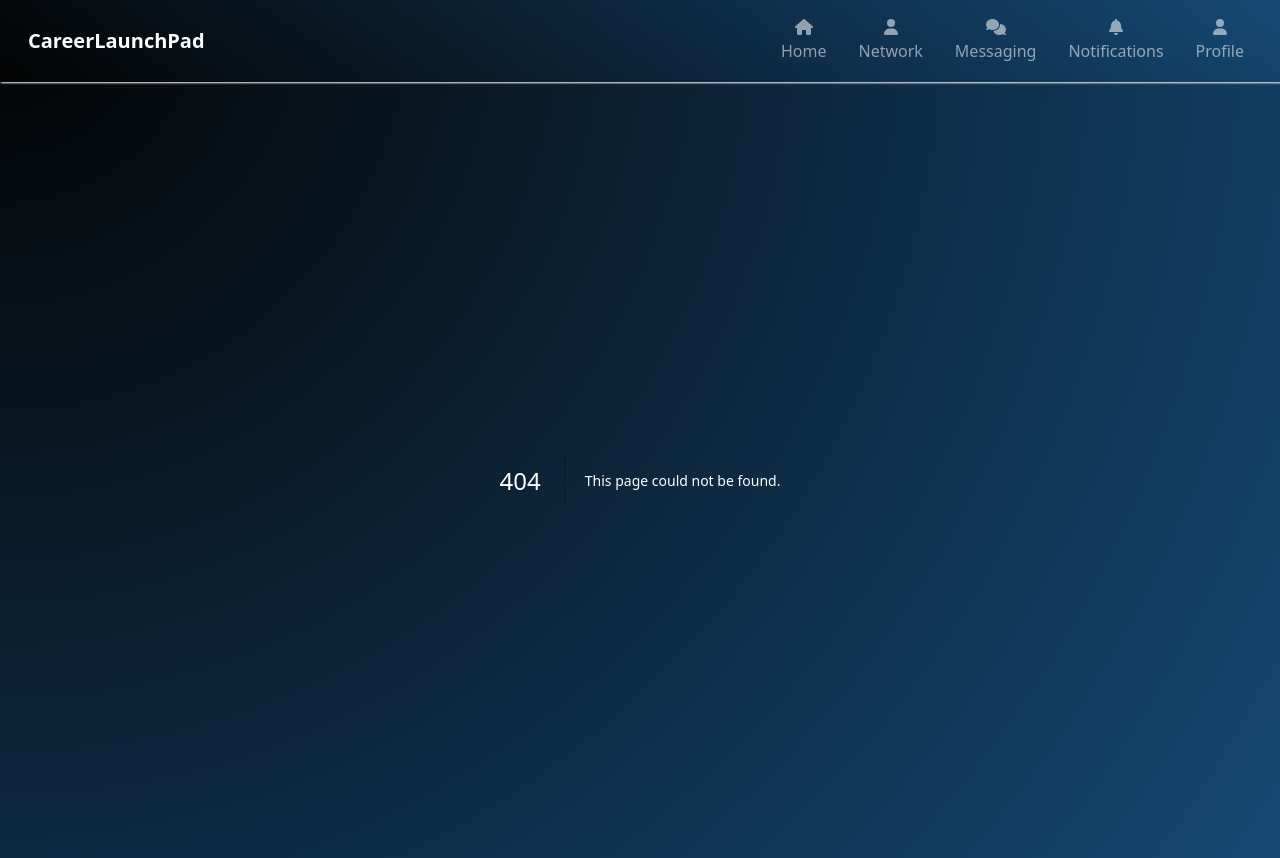
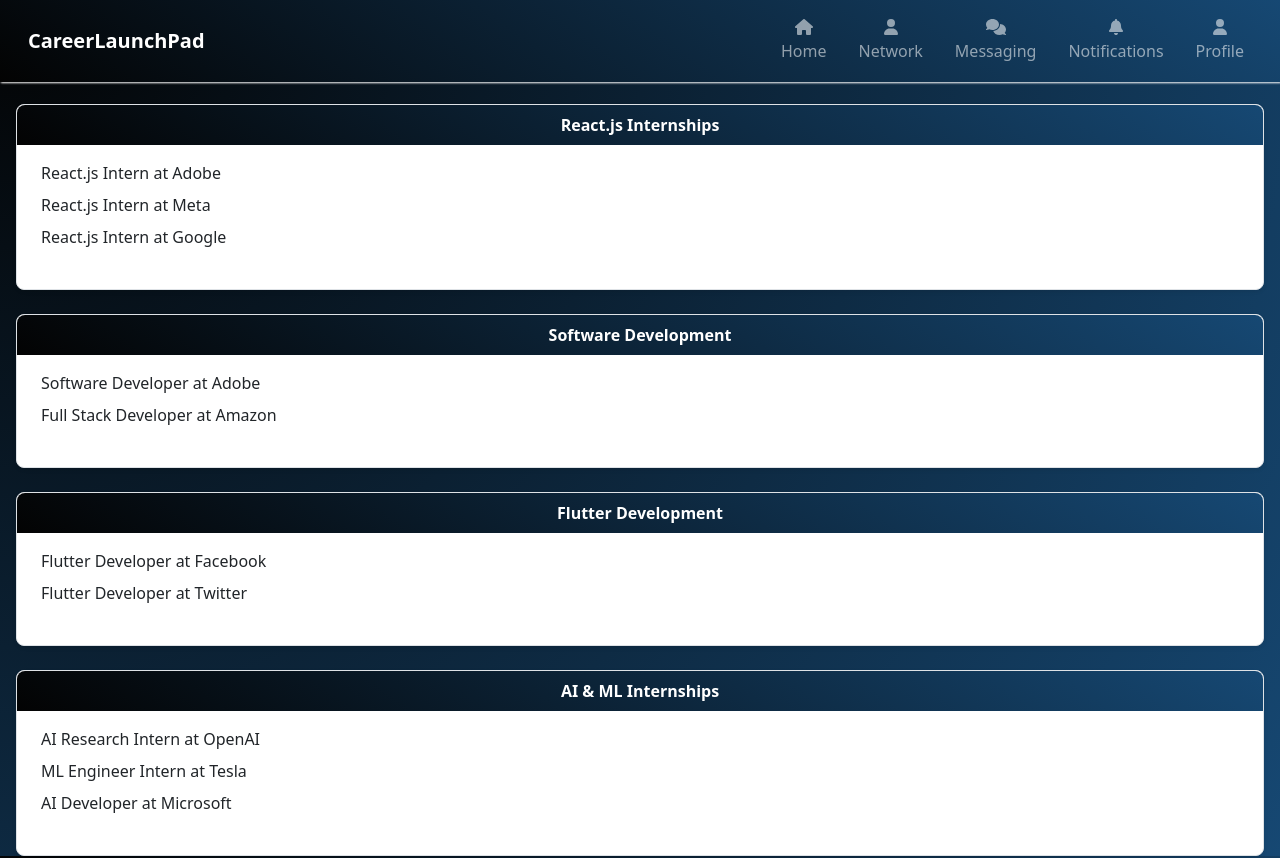
Before and after one commit to uts8434/Internship_Live_Project, a Next.js app: page /opportunity in a window 1280 px wide. Before the commit this address had no page. Shown: the top 858 px of the page. Built offline with nearby package versions, Linux system fonts and the light colour scheme.

Commit message:
Updated code

```diff
--- a/src/app/component/opportunity.jsx
+++ b/src/app/component/opportunity.jsx
@@ -23,7 +23,7 @@
             className="mb-4 rounded-2  shadow-sm overflow-hidden border"
             style={{ backgroundColor: "#ffffff" }}
           >
-            <div className="d-flex align-items-center justify-content-center gap-2 px-3 py-2 fw-semibold gradient-bg text-white ">
+            <div className="d-flex  align-items-center justify-content-center gap-2 px-3 py-2 fw-semibold gradient-bg text-white ">
               {domain}
             </div>
 
--- /dev/null
+++ b/src/app/opportunity/page.js
@@ -0,0 +1,53 @@
+import React from "react";
+import Opportunity from "../component/opportunity";
+import { internships } from "../component/data";
+
+function page() {
+  const groupedInternships = internships.reduce((acc, internship) => {
+    if (!acc[internship.domain]) {
+      acc[internship.domain] = [];
+    }
+    acc[internship.domain].push({
+      name: internship.name,
+      ApplyLink: internship.ApplyLink,
+    });
+    return acc;
+  }, {});
+
+  return (
+    <div className="d-flex flex-column flex-lg-row flex-wrap gap-4 px-3 my-4">
+      {Object.entries(groupedInternships).map(([domain, internships], index) => (
+        <div
+          key={index}
+          className="rounded-3 shadow-sm border"
+          style={{
+            backgroundColor: "#ffffff",
+
+            minWidth: "100%",
+          }}
+        >
+          <div className="d-flex align-items-center justify-content-center gap-2 px-3 py-2 fw-semibold gradient-bg text-white rounded-3 rounded-bottom-0">
+            {domain}
+          </div>
+
+          <ul className="list-unstyled text-start px-4 py-3 bg-body">
+            {internships.map((internship, idx) => (
+              <li key={idx} className="mb-2">
+                <a
+                  href={internship.ApplyLink}
+                  target="_blank"
+                  rel="noopener noreferrer"
+                  className="text-decoration-none text-dark fw-medium"
+                >
+                  {internship.name}
+                </a>
+              </li>
+            ))}
+          </ul>
+        </div>
+      ))}
+    </div>
+  );
+}
+
+export default page;
--- a/src/app/page.js
+++ b/src/app/page.js
@@ -36,7 +36,7 @@
       <div className="d-lg-none d-block">
         <div className="d-flex justify-content-between align-items-center mx-3 my-3">
           <p className="fw-bold m-0">Trending Courses</p>
-          <Link href="#" className="text-decoration-none text-white">
+          <Link href="/courses" className="text-decoration-none text-white">
             See more
           </Link>
         </div>
@@ -110,7 +110,7 @@
         <div className="container-fluid border  rounded ">
           <div className="d-flex justify-content-between align-items-center mx-3 my-3">
             <p className="fw-bold  m-0"> Opportunities</p>
-            <Link href="#" className="text-decoration-none">
+            <Link href="/opportunity" className="text-decoration-none">
               <span className="text-primary fw-semibold text-white  ">
                 See more
               </span>
```
Also changed, not shown: src/app/courses/page.jsx (added, +15 -0 lines).
